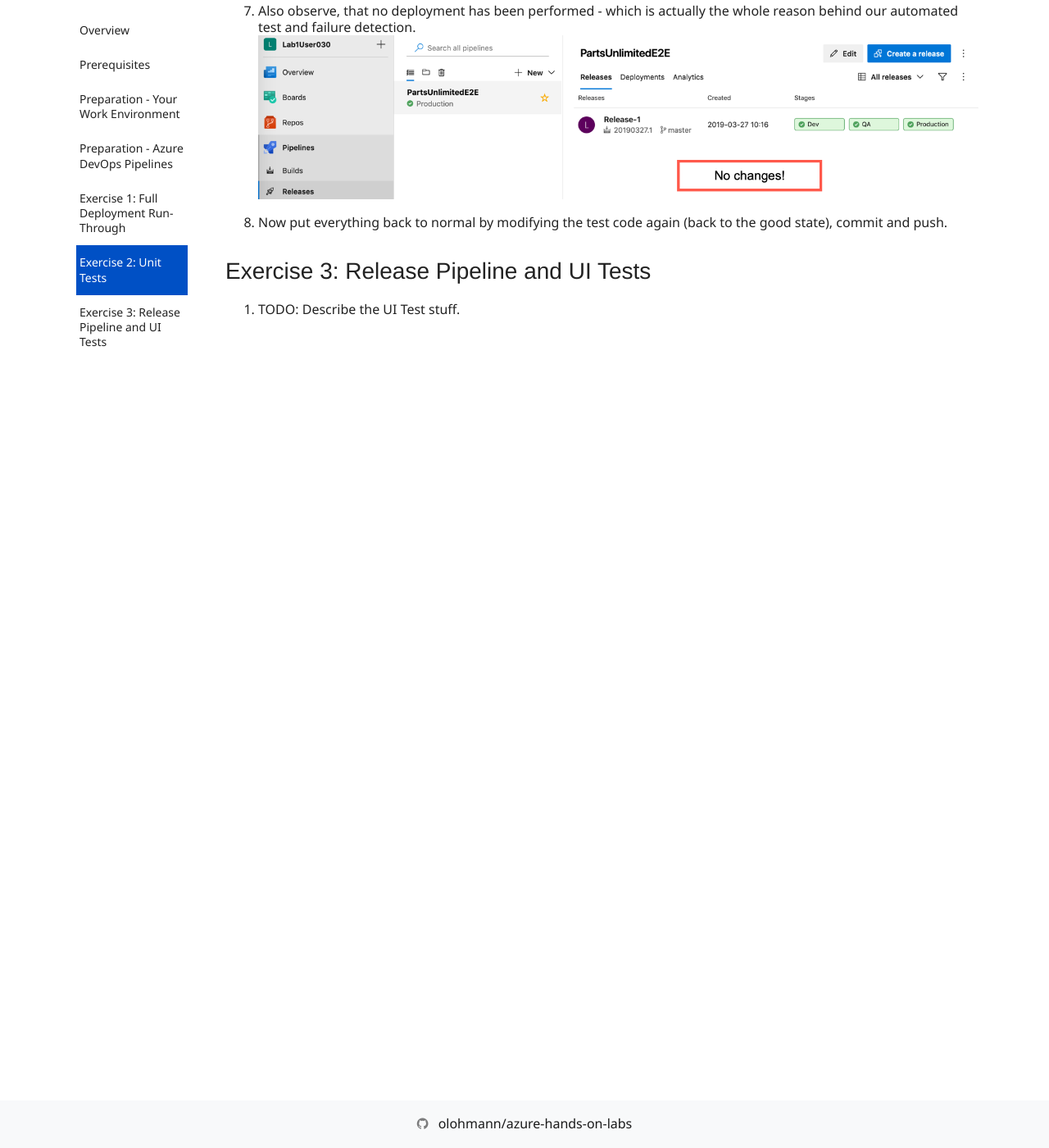
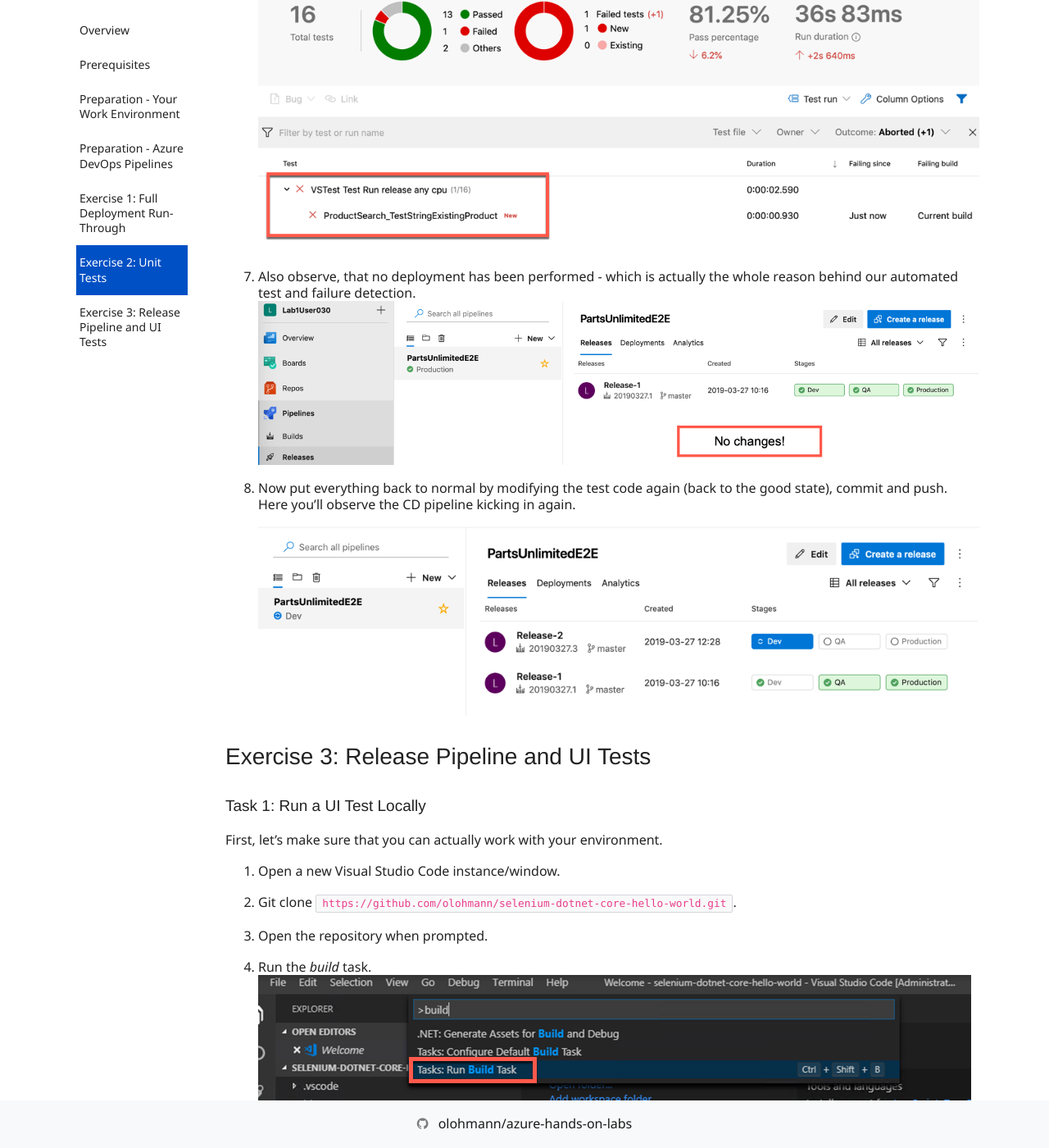
Before and after one commit to olohmann/azure-hands-on-labs, a Jekyll site: the page built from labs/08_testing/testing.md, in a window 1280 px wide and 1400 px high, scrolled down 17744 px. Shown: the whole window at 82% size. Built offline with Jekyll 4.4.1, drawn with Linux system fonts in a browser that asks for light colours; nearby versions of some CDN libraries; our own code applies the rules of GitHub Pages for plain Markdown files; comment, search, counter and statistics services are not loaded; before the commit the page ends 18447 px from its top, so only the background shows below that; some of the changed text lies outside the part shown.

Commit message:
UI Tests

```diff
--- a/labs/08_testing/testing.md
+++ b/labs/08_testing/testing.md
@@ -22,8 +22,11 @@ Follow the guidelines from the instructor to either use a provided VM or your lo
 1. Open Visual Studio Code.
     ![Env](./media/01-env.png)
 
-1. Install the C# extension.
+1. Install the *C#* extension.
     ![Env](./media/02-env.png)
+
+1. Install the *.NET Core Test Explorer* extension.
+    ![Env](./media/02a-env.png)
 
 1. Clone the repository from the Azure DevOps project. Therefore go to [Azure DevOps Start Page](https://azure.microsoft.com/en-us/services/devops/) and sign in with your provided username and password combination.
 1. You should see your assigned pre-configured project, e.g. 'Lab1User030'.
@@ -157,8 +160,32 @@ Unit tests are part of every good build pipeline. In this exercise we will force
 1. Also observe, that no deployment has been performed - which is actually the whole reason behind our automated test and failure detection.
     ![UnitTests](./media/06-unit-tests.png)
 
-1. Now put everything back to normal by modifying the test code again (back to the good state), commit and push.
+1. Now put everything back to normal by modifying the test code again (back to the good state), commit and push. Here you'll observe the CD pipeline kicking in again.
+
+    ![UnitTests](./media/07-unit-tests.png)
 
 ## Exercise 3: Release Pipeline and UI Tests
 
-1. TODO: Describe the UI Test stuff.
+### Task 1: Run a UI Test Locally
+
+First, let's make sure that you can actually work with your environment.
+
+1. Open a new Visual Studio Code instance/window.
+
+1. Git clone `https://github.com/olohmann/selenium-dotnet-core-hello-world.git`.
+
+1. Open the repository when prompted.
+
+1. Run the *build* task.
+    ![UnitTests](./media/01-ui-test.png)
+
+1. Open the Test Explorer tab. Navigate down to the actual test and press the play button.
+    ![UnitTests](./media/02-ui-test.png)
+
+1. A Chrome instance should be opened and text should be entered automatically as stated in the UI test.
+
+If everything worked so far, you are good to go to the next task.
+
+### Task 2: Write a UI Test for Parts Unlimited
+
+If not done yet, take a few moments to navigate around your personal *Parts Unlimited* website which you deployed before.
```
Also changed, not shown: labs/08_testing/media/01-ui-test.png (added), labs/08_testing/media/02-ui-test.png (added), labs/08_testing/media/02a-env.png (added), labs/08_testing/media/07-unit-tests.png (added).
